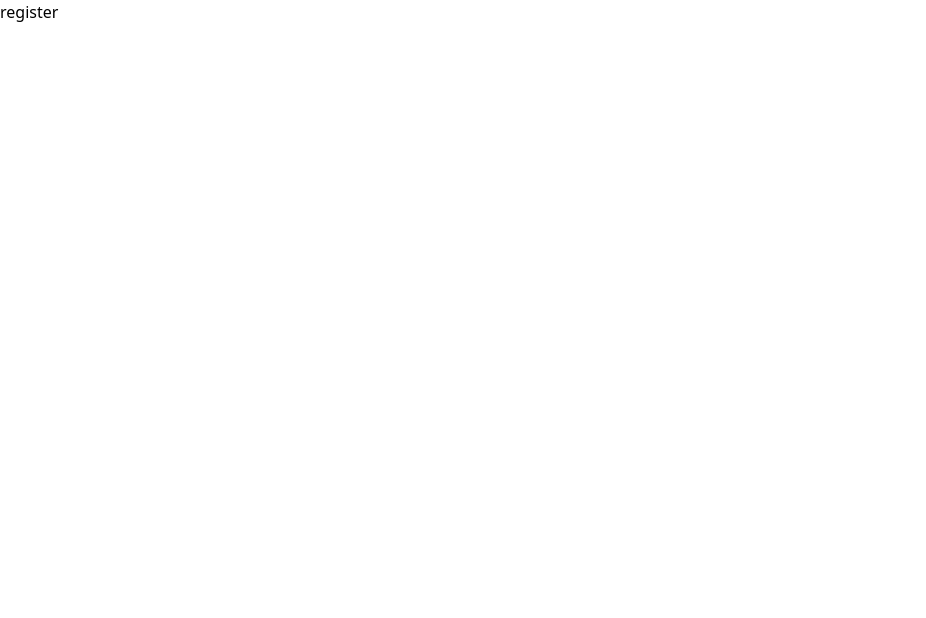
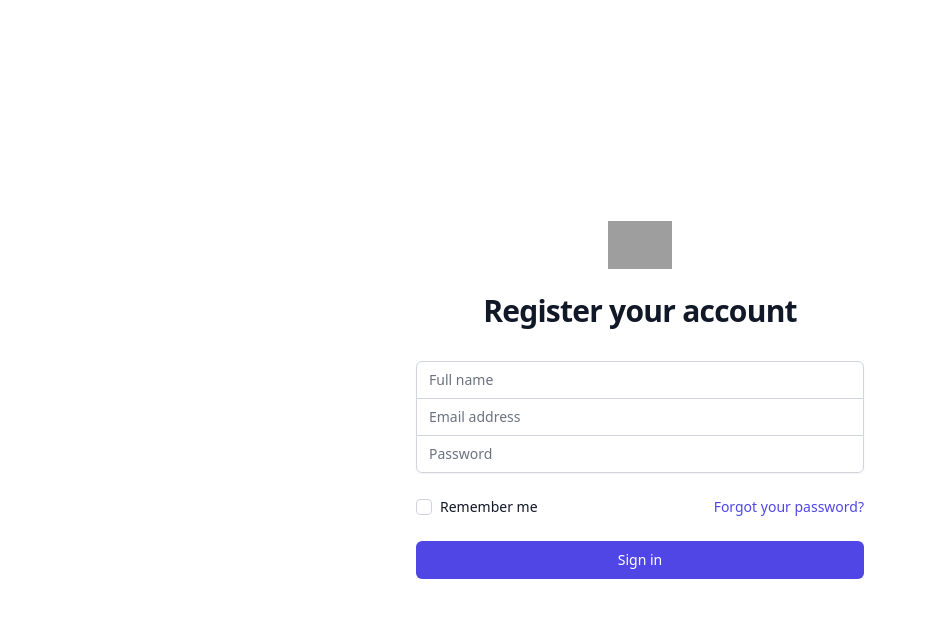
Before and after one commit to abbadanor/vue-tailwind-template, a Vue app: page /register in a window 1280 px wide. Shown: the top 618 px of the page, without its empty margins (0-926 px from the left). Built offline with nearby package versions, Linux system fonts and the light colour scheme; grey boxes are pictures that could not be loaded.

Commit message:
added login and register pages

```diff
--- a/package.json
+++ b/package.json
@@ -14,6 +14,7 @@
     "vue-router": "4"
   },
   "devDependencies": {
+    "@tailwindcss/forms": "^0.5.3",
     "@vitejs/plugin-vue": "^3.1.0",
     "autoprefixer": "^10.4.12",
     "postcss": "^8.4.18",
--- a/src/components/Header.vue
+++ b/src/components/Header.vue
@@ -1,17 +1,17 @@
 <template>
     <div class="px-4">
         <div class="h-16 flex justify-center items-center border-b-2 border-gray-100 w-full relative">
-            <div class="flex gap-x-4 items-center absolute left-0">
+            <div class="flex ml-2 gap-x-4 items-center absolute left-0">
                 <router-link active-class="text-gray-900" class="font-medium text-gray-500 hover:text-gray-900" to="/">Home</router-link>
                 <router-link active-class="text-gray-900" class="font-medium text-gray-500 hover:text-gray-900" to="/about">About</router-link>
                 <router-link active-class="text-gray-900" class="font-medium text-gray-500 hover:text-gray-900" to="/todo">To-do</router-link>
             </div>
             <div>
-                <router-link to="/" class="font-medium text-lg text-gray-900">Vite</router-link>
+                <router-link to="/" class="font-bold text-xl text-gray-900">Vite</router-link>
             </div>
-            <div class="flex gap-x-4 items-center absolute right-0">
+            <div class="flex mr-2 gap-x-4 items-center absolute right-0">
                 <router-link class="text-sm font-medium text-gray-500 hover:text-gray-900" to="/login">Login</router-link>
-                <div class="text-white text-sm px-4 py-2.5 bg-blue-700 hover:bg-blue-800 focus:ring-4 focus:ring-blue-300 font-medium rounded-lg focus:outline-none">
+                <div class="text-white text-sm px-4 py-2.5 bg-indigo-700 hover:bg-indigo-800 focus:ring-4 focus:ring-indigo-300 font-medium rounded-lg focus:outline-none">
                     <router-link to="/register">Register</router-link>
                 </div>
             </div>
--- a/src/views/Index.vue
+++ b/src/views/Index.vue
@@ -7,7 +7,7 @@ const counter = useCounterStore()
     <div class="absolute h-full w-full flex flex-col justify-center items-center">
         <h1 class="font-bold text-3xl mb-2">Vite⚡ + Vue👀 + Tailwind🌊 + Pinia🍍</h1>
         <button type="button"
-            class="text-blue-700 hover:text-white border border-blue-700 hover:bg-blue-800 focus:ring-4 focus:outline-none focus:ring-blue-300 font-medium rounded-lg text-sm px-5 py-2.5 text-center mr-2 mb-2 dark:border-blue-500 dark:text-blue-500 dark:hover:text-white dark:hover:bg-blue-600 dark:focus:ring-blue-800"
+            class="text-indigo-700 hover:text-white border border-indigo-700 hover:bg-indigo-800 focus:ring-4 focus:outline-none focus:ring-indigo-300 font-medium rounded-lg text-sm px-5 py-2.5 text-center mr-2 mb-2 dark:border-indigo-500 dark:text-indigo-500 dark:hover:text-white dark:hover:bg-indigo-600 dark:focus:ring-indigo-800"
             @click="counter.count++">count is {{ counter.count }}</button>
     </div>
 </template>
--- a/src/views/Login.vue
+++ b/src/views/Login.vue
@@ -1,3 +1,40 @@
 <template>
-    <p>login</p>
+  <div class="flex min-h-screen items-center justify-center py-12 px-4 sm:px-6 lg:px-8">
+    <div class="w-full max-w-md space-y-8">
+      <div>
+        <img @click="$router.push('/')" class="mx-auto cursor-pointer h-12 w-auto" src="https://tailwindui.com/img/logos/mark.svg?color=indigo&shade=600" alt="Your Company" />
+        <h2 class="mt-6 text-center text-3xl font-bold tracking-tight text-gray-900">Sign in to your account</h2>
+      </div>
+      <form class="mt-8 space-y-6" action="#" method="POST">
+        <input type="hidden" name="remember" value="true" />
+        <div class="-space-y-px rounded-md shadow-sm">
+          <div>
+            <label for="email-address" class="sr-only">Email address</label>
+            <input id="email-address" name="email" type="email" autocomplete="email" required="true" class="relative block w-full appearance-none rounded-none rounded-t-md border border-gray-300 px-3 py-2 text-gray-900 placeholder-gray-500 focus:z-10 focus:border-indigo-500 focus:outline-none focus:ring-indigo-500 sm:text-sm" placeholder="Email address" />
+          </div>
+          <div>
+            <label for="password" class="sr-only">Password</label>
+            <input id="password" name="password" type="password" autocomplete="current-password" required="true" class="relative block w-full appearance-none rounded-none rounded-b-md border border-gray-300 px-3 py-2 text-gray-900 placeholder-gray-500 focus:z-10 focus:border-indigo-500 focus:outline-none focus:ring-indigo-500 sm:text-sm" placeholder="Password" />
+          </div>
+        </div>
+
+        <div class="flex items-center justify-between">
+          <div class="flex items-center">
+            <input id="remember-me" name="remember-me" type="checkbox" class="h-4 w-4 rounded border-gray-300 text-indigo-600 focus:ring-indigo-500" />
+            <label for="remember-me" class="ml-2 block text-sm text-gray-900">Remember me</label>
+          </div>
+
+          <div class="text-sm">
+            <a href="#" class="font-medium text-indigo-600 hover:text-indigo-500">Forgot your password?</a>
+          </div>
+        </div>
+
+        <div>
+          <button type="submit" class="group relative flex w-full justify-center rounded-md border border-transparent bg-indigo-600 py-2 px-4 text-sm font-medium text-white hover:bg-indigo-700 focus:outline-none focus:ring-2 focus:ring-indigo-500 focus:ring-offset-2">
+            Sign in
+          </button>
+        </div>
+      </form>
+    </div>
+  </div>
 </template>
--- a/src/views/Register.vue
+++ b/src/views/Register.vue
@@ -1,3 +1,44 @@
 <template>
-    <p>register</p>
+  <div class="flex min-h-screen items-center justify-center py-12 px-4 sm:px-6 lg:px-8">
+    <div class="w-full max-w-md space-y-8">
+      <div>
+        <img @click="$router.push('/')" class="mx-auto cursor-pointer h-12 w-auto" src="https://tailwindui.com/img/logos/mark.svg?color=indigo&shade=600" alt="Your Company" />
+        <h2 class="mt-6 text-center text-3xl font-bold tracking-tight text-gray-900">Register your account</h2>
+      </div>
+      <form class="mt-8 space-y-6" action="#" method="POST">
+        <input type="hidden" name="remember" value="true" />
+        <div class="-space-y-px rounded-md shadow-sm">
+          <div>
+            <label for="full-name" class="sr-only">Email address</label>
+            <input id="full-name" name="name" type="name" autocomplete="name" required="true" class="relative block w-full appearance-none rounded-none rounded-t-md border border-gray-300 px-3 py-2 text-gray-900 placeholder-gray-500 focus:z-10 focus:border-indigo-500 focus:outline-none focus:ring-indigo-500 sm:text-sm" placeholder="Full name" />
+          </div>
+          <div>
+            <label for="email-address" class="sr-only">Email address</label>
+            <input id="email-address" name="email" type="email" autocomplete="email" required="true" class="relative block w-full appearance-none rounded-none border border-gray-300 px-3 py-2 text-gray-900 placeholder-gray-500 focus:z-10 focus:border-indigo-500 focus:outline-none focus:ring-indigo-500 sm:text-sm" placeholder="Email address" />
+          </div>
+          <div>
+            <label for="password" class="sr-only">Password</label>
+            <input id="password" name="password" type="password" autocomplete="current-password" required="true" class="relative block w-full appearance-none rounded-none rounded-b-md border border-gray-300 px-3 py-2 text-gray-900 placeholder-gray-500 focus:z-10 focus:border-indigo-500 focus:outline-none focus:ring-indigo-500 sm:text-sm" placeholder="Password" />
+          </div>
+        </div>
+
+        <div class="flex items-center justify-between">
+          <div class="flex items-center">
+            <input id="remember-me" name="remember-me" type="checkbox" class="h-4 w-4 rounded border-gray-300 text-indigo-600 focus:ring-indigo-500" />
+            <label for="remember-me" class="ml-2 block text-sm text-gray-900">Remember me</label>
+          </div>
+
+          <div class="text-sm">
+            <a href="#" class="font-medium text-indigo-600 hover:text-indigo-500">Forgot your password?</a>
+          </div>
+        </div>
+
+        <div>
+          <button type="submit" class="group relative flex w-full justify-center rounded-md border border-transparent bg-indigo-600 py-2 px-4 text-sm font-medium text-white hover:bg-indigo-700 focus:outline-none focus:ring-2 focus:ring-indigo-500 focus:ring-offset-2">
+            Sign in
+          </button>
+        </div>
+      </form>
+    </div>
+  </div>
 </template>
--- a/tailwind.config.cjs
+++ b/tailwind.config.cjs
@@ -7,5 +7,7 @@ module.exports = {
   theme: {
     extend: {},
   },
-  plugins: [],
+  plugins: [
+    require('@tailwindcss/forms')
+  ],
 }
--- a/vite.config.js
+++ b/vite.config.js
@@ -4,7 +4,9 @@ import path from 'path'
 
 // https://vitejs.dev/config/
 export default defineConfig({
-  plugins: [vue()],
+  plugins: [
+    vue()
+  ],
   resolve: {
     alias: {
       '@': path.resolve(__dirname, './src'),
```
Also changed, not shown: 1 other file (tests, documents, lock files or other folders).
